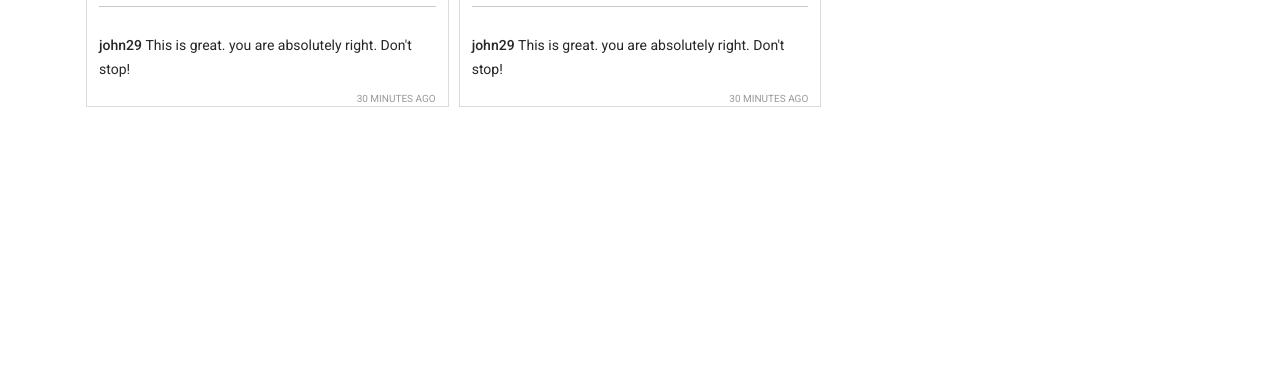
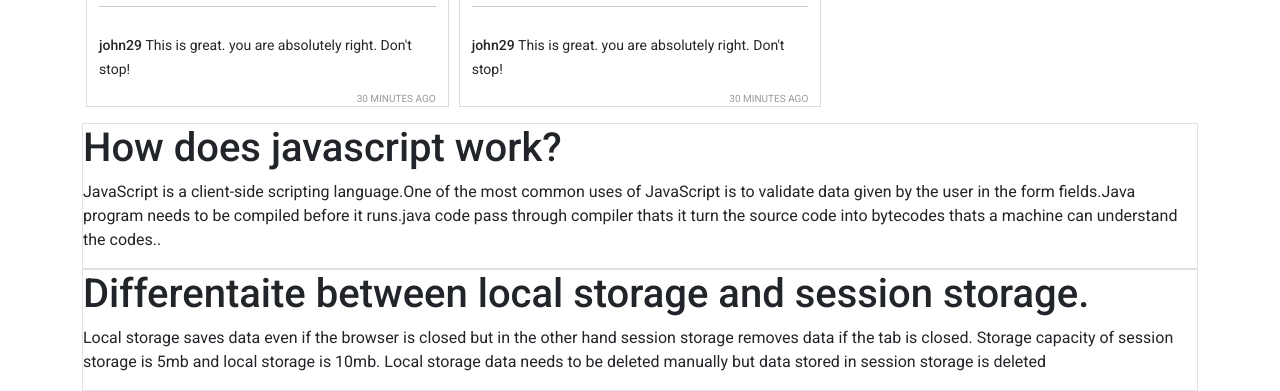
Before and after one commit to aponmahmud1999/Insta-Shohor, a plain HTML site: page index.html in a window 1280 px wide. Shown: the part 1425-1816 px from the top of the page. Before the commit the page ends 1548 px from the top, so only its background shows below. Drawn offline with nearby package versions, Linux system fonts and the light colour scheme.

Commit message:
added ans

```diff
--- a/index.html
+++ b/index.html
@@ -78,7 +78,18 @@
             </div>
         </main>
         <footer></footer>
+<section class="container">
+    <div class="border">
+        <h1>How does javascript work?</h1>
+        <p>JavaScript is a client-side scripting language.One of the most common uses of JavaScript is to validate data given by the user in the form fields.Java program needs to be compiled before it runs.java code pass through compiler thats it turn the source code into bytecodes thats a machine can understand the codes..
 
+        </p>
+    </div>
+    <div class="border">
+        <h1>Differentaite between local storage and session storage.</h1>
+        <p>Local storage saves data even if the browser is closed but in the other hand session storage removes data if the tab is closed. Storage capacity of session storage is 5mb and local storage is 10mb. Local storage data needs to be deleted manually but data stored in session storage is deleted </p>
+    </div>
+</section>
         <!-- add javascript  file  -->
         <script src="./js/app.js"></script>
     </body>
```
